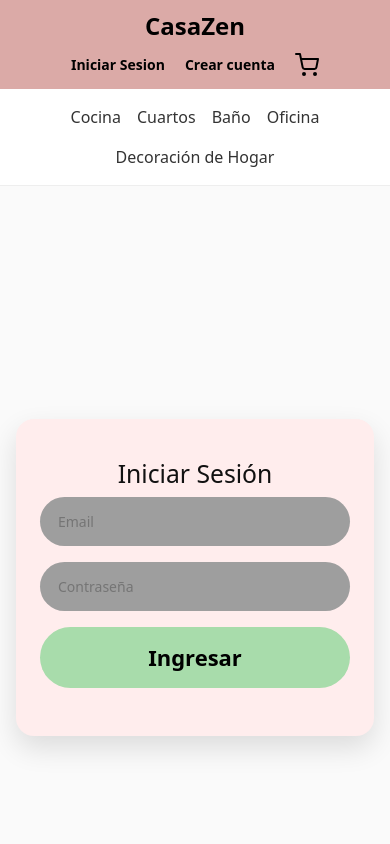
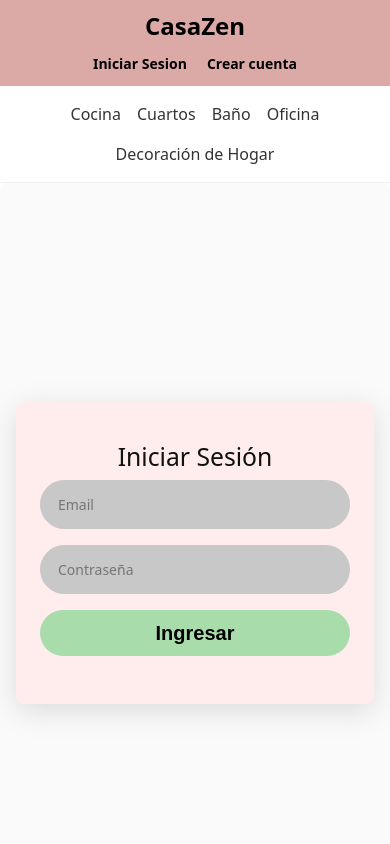
Before and after one commit to Cubillos1287/ecommerce-casaZen, a React (Vite) app in the folder Frontend/: page /login in a window 390 px wide. Shown: the top 844 px of the page. Built offline with nearby package versions, Linux system fonts and the light colour scheme.

Commit message:
arreglos css y rutas

```diff
--- a/Frontend/src/App.css
+++ b/Frontend/src/App.css
@@ -1,40 +1,52 @@
+body {
+  margin: 0;
+  font-family: 'Inter', sans-serif;
+}
+
+ul {
+  list-style: none;
+  padding: 0;
+  margin: 0;
+}
+.app-container{
+    display: flex;
+  flex-direction: column;
+  min-height: 100vh;
+}
+/* .container {
+  max-width: 1200px;
+  margin: 0 auto;
+  padding: 0 16px;
+} */
+
 :root {
-  --cz-bg: #ffffff;
-  /* fondo general beige */
-  --cz-topbar: #dbaaa7;
-  /* barra superior rosada */
   --cz-card: #ffeded;
-  /* panel rosado */
   --cz-input: #9e9e9e;
-  /* inputs grises */
   --cz-input-text: #2b2b2b;
   --cz-primary: #a8dcab;
-  /* botón verde pastel */
   --cz-primary-hover: #95c89a;
-  --cz-shadow: 0 12px 28px rgba(0, 0, 0, .12);
-  --cz-radius: 18px;
 }
+
 
 /*Paginas Autentificacion LOGIN y REGISTER*/
 
-
 .auth-page {
-  min-height: calc(100vh - 60px);
+  min-height: 740px;
   display: grid;
   place-items: center;
   padding: 28px 16px;
   background: #fafafa;
+  border-radius: 8px;
 }
 
 .auth-card {
   width: min(1200px, 100%);
   background: var(--cz-card);
-  border-radius: var(--cz-radius);
-  box-shadow: var(--cz-shadow);
+  border-radius: 8px;
+  box-shadow: rgba(100, 100, 111, 0.2) 0px 7px 29px 0px;;
   overflow: hidden;
   display: grid;
   grid-template-columns: 1.05fr 1fr;
-  /* 1.05 parte izquierda form, 1 parte derecha imagen */
 }
 
 /* parte izquierda PANEL FORMULARIO*/
@@ -66,68 +78,70 @@
   width: 100%;
   border: none;
   outline: none;
-  background: var(--cz-input);
+  background: #c8c8c8;
   padding: 14px 18px;
-  border-radius: 999px;
+  border-radius: 35px;
   font-size: 14px;
   color: var(--cz-input-text);
 }
 
 .auth-btn {
   width: 100%;
+  background: #A8DCAB;
+  padding: 8px ;
+  border-radius: 35px;
+  font-size: 20px;
+  font-family: Arial, Helvetica, sans-serif;
+  font-weight: 600;
   border: none;
-  background: var(--cz-primary);
-  padding: 14px 18px;
-  border-radius: 999px;
-  font-weight: 600;
 }
 
 .auth-btn:hover {
-  background: var(--cz-primary-hover);
+  background: #7CC47C;
 }
 
 /* parte derecha PANEL IMAGEN*/
 .auth-right {
   position: relative;
-  background: #ddd;
 }
 
 .auth-right-img {
   width: 100%;
   height: 100%;
   min-height: 600px;
-  border-radius: 16px;
   background-image: url("./assets/img/inicio.png");
   background-size: cover;
   background-position: center;
-  border: 1px solid #e7e7e7;
 }
 
 .auth-slogan {
+  display: flex;
+  justify-content: center;
+  align-items: center;
   position: absolute;
   top: 50%;
   left: 50%;
   transform: translate(-50%, -50%);
-  font-size: 72px;
-  font-weight: 800;
+  font-size: 60px;
+  background-color: #09090931;
   color: #000;
-  line-height: 1.05;
-  text-align: left;
-  width: 100%;
+  font-family: "Archivo Black", sans-serif;
+  width: 90%;
+  height: 80%;
+  min-height: 80px;
   padding-left: 48px;
-  /* Optional: adds a bit of offset if width is full */
+  border-radius: 8px;
 }
+
+
 
 /* Pagina de PERFIL */
 .profile-page {
   min-height: calc(100vh - 80px);
-  /* Adjust for navbar */
   background: #fff;
-  /* White background as in screenshot */
   padding: 40px 16px;
   display: flex;
   justify-content: center;
-  /* Center horizontally */
 }
 
 .profile-container {
@@ -148,7 +162,6 @@
 
 .profile-card-custom {
   background-color: #fff0f0;
-  /* Light pink background */
   width: 100%;
   max-width: 500px;
   border-radius: 20px;
@@ -160,7 +173,6 @@
   box-shadow: 0 4px 20px rgba(0, 0, 0, 0.05);
   position: relative;
   min-height: 480px;
-  /* Make it substantial */
 }
 
 .profile-avatar-container {
@@ -169,10 +181,8 @@
   border-radius: 50%;
   overflow: hidden;
   margin: 0 auto 12px auto;
-  /* Centered explicitly */
   box-shadow: 0 4px 10px rgba(0, 0, 0, 0.1);
   flex-shrink: 0;
-  /* Prevent squashing */
 }
 
 .profile-avatar {
@@ -180,15 +190,12 @@
   height: 100%;
   object-fit: cover;
   display: block;
-  /* Remove bottom spacing */
 }
 
 .profile-field {
   width: 100%;
   background: #e0e0e0;
-  /* Gray background for inputs */
   border-radius: 12px;
-  /* Pill shape-ish */
   padding: 12px 20px;
   display: flex;
   align-items: center;
@@ -211,8 +218,7 @@
 
 .profile-edit-btn {
   background-color: #a8dcab;
-  /* Custom green */
-  color: #1a4d1d;
+  color: #000;
   font-weight: 700;
   padding: 10px 24px;
   border-radius: 999px;
@@ -223,7 +229,7 @@
 }
 
 .profile-edit-btn:hover {
-  background-color: #92c995;
+  background-color: #7CC47C;
   transform: scale(1.02);
 }
 
@@ -256,31 +262,26 @@
 }
 
 /* Pagina de REGISTER */
+
 .register-page {
   min-height: calc(100vh - 80px);
   display: grid;
   place-items: center;
   padding: 28px 16px;
-  background: #fff;
-  /* White background */
 }
 
 .register-card {
   width: min(1200px, 100%);
-  background: var(--cz-bg);
-  /* Default white */
-  border-radius: var(--cz-radius);
-  box-shadow: var(--cz-shadow);
+  background-color: #ffeded;
+  box-shadow: rgba(100, 100, 111, 0.2) 0px 7px 29px 0px;
   overflow: hidden;
   display: grid;
   grid-template-columns: 1fr 1fr;
-  /* 50/50 split roughly */
+  border-radius: 8px;
 }
 
 /* Izquierda Register (FONDO ROSA) */
 .register-left {
-  background-color: #ffeded;
-  /* Pink background */
   padding: 56px 64px;
   display: flex;
   flex-direction: column;
@@ -288,24 +289,17 @@
   gap: 16px;
 }
 
-/* Derecha Register (Igual a Auth Right pero asegurando estilos) */
 .register-right {
   position: relative;
-  background: #ddd;
 }
 
-/* Reuse the image and slogan styles but scoped if needed, or just use the same classes */
 .register-right .auth-right-img {
-  /* Inherits from .auth-right-img global or we can duplicate if needed to ensure size */
-  height: 100%;
-  min-height: 600px;
-  background-image: url("./assets/img/fondo.png");
+  background-image: url("./assets/img/fondo.jpg");
 }
 
-/* Specific inputs for register if needed to match prototype gray */
-.register-left .auth-input {
+/* .register-left .auth-input {
   background: #c8c8c8;
-}
+} */
 
 @media (max-width: 860px) {
   .register-card {
@@ -418,51 +412,30 @@
 }
 
 .cart-pay-btn {
+  width: 100%;
   background-color: #a8dcab;
-  /* Custom green */
-  color: #1a4d1d;
-  width: 100%;
-  font-weight: 800;
-  padding: 14px 24px;
-  border-radius: 999px;
+  font-family: Arial, Helvetica, sans-serif;
+  font-weight: 600;
+  padding: 15px 24px;
+  border-radius: 35px;
   border: none;
   cursor: pointer;
-  font-size: 18px;
-  transition: transform 0.1s;
+  font-size: 20px;
   text-align: center;
-  padding: 15px;
-  margin-top: auto;
-
+  transition: transform 0.1s ease, box-shadow 0.1s ease;
 }
 
 .cart-pay-btn:hover {
-  background-color: #92c995;
+  background-color: #7CC47C;
   transform: scale(1.02);
 }
 
-/* Global Clean up */
-body {
-  margin: 0;
-  font-family: 'Inter', sans-serif;
-  background-color: var(--cz-bg);
+.cart-summary a {
+  width: 100%;
+  display: block;
 }
 
-a {
-  text-decoration: none;
-  color: inherit;
-}
 
-ul {
-  list-style: none;
-  padding: 0;
-  margin: 0;
-}
-
-.container {
-  max-width: 1200px;
-  margin: 0 auto;
-  padding: 0 16px;
-}
 
 /* --- HEADER --- */
 .site-header {
@@ -473,7 +446,7 @@ ul {
 
 /* Top Bar (Pink) */
 .top-bar {
-  background-color: var(--cz-topbar);
+  background-color: #dbaaa7;
   padding: 12px 0;
 }
 
@@ -573,7 +546,7 @@ ul {
   color: rgb(9, 9, 9);
   text-align: center;
   font-family: "Archivo Black", sans-serif;
-  background-color: #09090942;
+  background-color: #09090931;
   border-radius: 10px;
 }
 
@@ -586,11 +559,9 @@ ul {
   max-width: 1200px;
   margin: 40px auto;
   padding: 0 16px;
-  display: flex;
-  flex-wrap: wrap;
+  display: grid;
+  grid-template-columns: repeat(4, 1fr);
   gap: 24px;
-  justify-content: center;
-  /* or flex-start */
 }
 
 /* CSS PRODUCT CARD */
@@ -598,8 +569,7 @@ ul {
   background: #fff;
   border-radius: 12px;
   overflow: hidden;
-  width: 280px;
-  /* Fixed width or flex-basis */
+  width: 100%;
   box-shadow: 0 4px 12px rgba(0, 0, 0, 0.08);
   transition: transform 0.2s;
   display: flex;
@@ -662,6 +632,30 @@ ul {
   padding: 10px 12px;
 
 }
+
+@media (max-width: 1200px) {
+  .products-container {
+    grid-template-columns: repeat(3, 1fr);
+  }
+}
+
+@media (max-width: 900px) {
+  .products-container {
+    grid-template-columns: repeat(2, 1fr);
+  }
+}
+
+@media (max-width: 600px) {
+  .products-container {
+    grid-template-columns: 1fr;
+    justify-items: center;
+  }
+
+  .card {
+    max-width: 340px; /* opcional, se ve más prolijo */
+  }
+}
+
 /* Responsive */
 @media (max-width: 768px) {
   .hero-content h2 {
@@ -703,8 +697,7 @@ ul {
 
 @media (min-width: 900px) {
   .category-grid {
-    grid-template-columns: 1fr 1fr;
-    /* 2 columnas en pantallas grandes */
+    grid-template-columns: 1fr 1fr ;
   }
 }
 
@@ -791,10 +784,6 @@ ul {
 
 
 
-
-
-
-
 /* --- CSS PAGO PAGE  --- */
 .container-pago {
   min-height:688px;
@@ -829,6 +818,27 @@ ul {
   margin-bottom: 32px;
 }
 
+.incio-btn {
+  background-color: #a8dcab;
+  text-decoration: none;
+  color: #000;
+  border-radius: 35px;
+  padding: 10px 40px;
+  font-weight: 700;
+  font-size: 16px;
+  text-decoration: none;
+  transition: transform 0.1s;
+  display: inline-block;
+  min-width: 160px;
+
+}
+
+.incio-btn:hover {
+  background-color: #7CC47C;
+  transform: scale(1.05);
+  opacity: 0.9;
+}
+
 .auth-links {
   display: flex;
   justify-content: center;
@@ -841,7 +851,7 @@ ul {
 .login-btn-custom,
 .register-btn-custom {
   padding: 12px 32px;
-  border-radius: 999px;
+  border-radius: 35px;
   font-weight: 700;
   font-size: 16px;
   color: #000;
@@ -855,9 +865,19 @@ ul {
   background-color: #a8dcab;
 }
 
+.login-btn-custom:hover {
+  background-color: #7CC47C;
+}
+
 .register-btn-custom {
   background-color: #df9e9b;
 }
+
+
+.register-btn-custom:hover {
+  background-color: #eea7a4;
+}
+
 
 .login-btn-custom:hover,
 .register-btn-custom:hover {
--- a/Frontend/src/components/Header.jsx
+++ b/Frontend/src/components/Header.jsx
@@ -38,13 +38,13 @@ const Header = () => {
               </div>
             )}
 
-            <Link to="/cart" className="cart-icon">
+            {/* <Link to="/cart" className="cart-icon">
               <svg xmlns="http://www.w3.org/2000/svg" width="24" height="24" viewBox="0 0 24 24" fill="none" stroke="currentColor" strokeWidth="2" strokeLinecap="round" strokeLinejoin="round">
                 <circle cx="9" cy="21" r="1"></circle>
                 <circle cx="20" cy="21" r="1"></circle>
                 <path d="M1 1h4l2.68 13.39a2 2 0 0 0 2 1.61h9.72a2 2 0 0 0 2-1.61L23 6H6"></path>
               </svg>
-            </Link>
+            </Link> */}
           </div>
         </div>
       </div>
--- a/Frontend/src/views/CartPage.jsx
+++ b/Frontend/src/views/CartPage.jsx
@@ -75,7 +75,7 @@ const CartPage = () => {
                         <span className="cart-total-amount">${total.toFixed(3)}</span>
                     </div>
                     <Link to="/confirmacion">
-                        <button className="cart-pay-btn"ß>Pagar</button>
+                        <button className="cart-pay-btn">Pagar</button>
                     </Link>
                 </div>
             </div>
--- a/Frontend/src/views/Login.jsx
+++ b/Frontend/src/views/Login.jsx
@@ -64,6 +64,7 @@ const Login = () => {
                         </div>
                     </div>
 
+
                 </div>
             </main>
         </>
--- a/Frontend/src/views/Register.jsx
+++ b/Frontend/src/views/Register.jsx
@@ -23,7 +23,7 @@ const Register = () => {
     return (
         <>
 
-            <div className="register-page">
+            <main className="register-page">
                 <div className="register-card">
                     {/* Panel Izquierdo (Formulario) */}
                     <div className="register-left">
@@ -55,7 +55,7 @@ const Register = () => {
                                 onChange={(e) => setPassword(e.target.value)}
                                 required
                             />
-                            <button className="auth-btn" type="submit">Iniciar Sesión</button>
+                            <button className="auth-btn" type="submit">Crear Cuenta</button>
                         </form>
                     </div>
 
@@ -67,7 +67,7 @@ const Register = () => {
                         </div>
                     </div>
                 </div>
-            </div>
+            </main>
         </>
     );
 };
```
Also changed, not shown: Frontend/src/views/Profile.jsx (+11 -12 lines), Frontend/src/assets/img/fondo.jpg (added), Frontend/src/assets/img/fondo.png (deleted).
